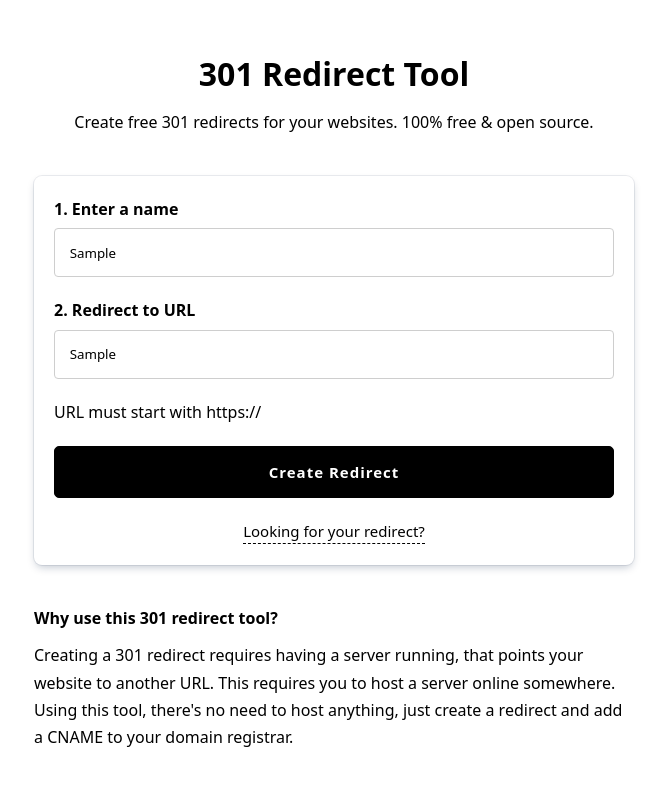
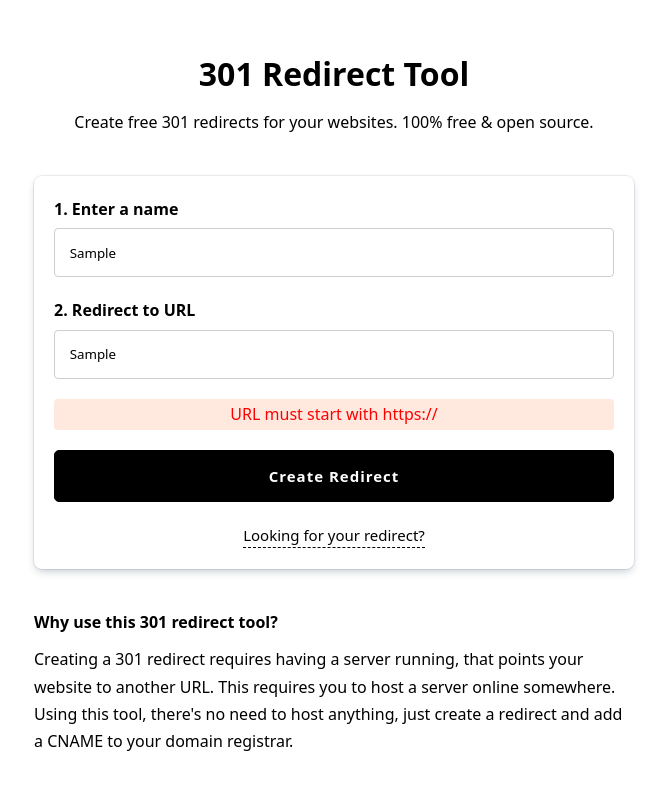
Before and after one commit to timb-103/301-redirect, a Nuxt app: page / in a window 1280 px wide. Both pictures are taken after typing "Sample", "Sample" into the empty fields and a click on the button "Create Redirect". Shown: the top 790 px of the page, without its empty margins (306-973 px from the left). Built offline with nearby package versions, Linux system fonts and the light colour scheme.

Commit message:
Added error css

```diff
--- a/pages/index.vue
+++ b/pages/index.vue
@@ -16,7 +16,7 @@
           <label>2. Redirect to URL</label>
           <input type="text" v-model="url" placeholder="Enter a URL to redirect to, eg: https://acme.com" />
         </div>
-        <p v-if="errors">{{ errors }}</p>
+        <p class="errors" v-if="errors">{{ errors }}</p>
         <button type="submit" :disabled="loading" class="button">Create Redirect</button>
       </form>
 
@@ -46,7 +46,7 @@
         <a href="" @click.prevent="showSearch = !showSearch">Looking for your redirect?</a>
         <div class="search" v-if="showSearch">
           <input type="text" v-model="searchQuery" placeholder="Enter your redirect subdomain/name, eg. acme" />
-          <p v-if="searchErrors">{{ searchErrors }}</p>
+          <p class="errors" v-if="searchErrors">{{ searchErrors }}</p>
           <button class="button" @click="search()" :disabled="loading">Search</button>
         </div>
       </div>
@@ -62,15 +62,6 @@
           a redirect and add a CNAME to your domain registrar.
         </p>
       </div>
-      <!-- <div>
-        <p class="info-title">How does it work?</p>
-        <ol>
-          <li>Create a redirect in the form above</li>
-          <li>Add the CNAME record pointing to your website (it will show after you create a redirect)</li>
-          <li>Wait for it to propogate, it can take up to 24 hours but usually much faster.</li>
-        </ol>
-        <p>Now, all the traffic to your website will get 301 redirected to your URL.</p>
-      </div> -->
     </div>
   </div>
 </template>
@@ -88,20 +79,17 @@ const subdomainHost = useSubdomain()
 if (subdomainHost) {
   // find the redirect
   const { data } = await useAsyncData('subdomain', async () => {
-    console.log('useasyncdata request:', subdomainHost)
     const response = await $fetch('/api/redirects/redirect', {
       method: 'POST',
       body: {
         subdomain: subdomainHost,
       },
     })
-    console.log('response:', response)
     return response?.url || null
   })
 
   // redirect if redirect found
   if (data.value) {
-    console.log('navigating to:', data.value)
     navigateTo(data.value, { external: true, redirectCode: 301 })
   }
 
@@ -212,7 +200,6 @@ function isValidURL(input: string): boolean {
 }
 
 function openURL(value: string) {
-  console.log(value)
   window.open(value, '_blank')
 }
 
@@ -230,22 +217,17 @@ body {
     Noto Sans, sans-serif, Apple Color Emoji, Segoe UI Emoji, Segoe UI Symbol, Noto Color Emoji;
   line-height: 1.7em;
 }
-p {
-  margin: 0;
-}
 </style>
 
 <style scoped>
+/** Containers */
 .container {
   max-width: 600px;
   margin: 60px auto;
   border: 1px solid var(--grey);
 }
 
-.title {
-  text-align: center;
-}
-
+/** Anchor Links */
 a {
   color: #000;
   border-bottom: 1px dashed #000;
@@ -257,6 +239,16 @@ a:hover {
   border-bottom: 1px solid #000;
 }
 
+/** Text */
+
+p {
+  margin: 0;
+}
+.title {
+  text-align: center;
+}
+
+/** Forms & Inputs */
 .form-container {
   display: flex;
   flex-direction: column;
@@ -291,6 +283,7 @@ input {
   box-sizing: border-box;
 }
 
+/** Buttons */
 .button {
   background: #000;
   color: #fff;
@@ -312,6 +305,8 @@ input {
 button:disabled {
   opacity: 0.4;
 }
+
+/** Code Blocks */
 code {
   background: #fff;
   border-radius: 3px;
@@ -367,13 +362,10 @@ li + li {
 
 /** Info */
 .info {
-  /* background: #fafafa; */
-  /* border-radius: 8px; */
   margin-top: 40px;
   display: flex;
   flex-direction: column;
   gap: 20px;
-  /* padding: 10px; */
 }
 .info > div {
   display: flex;
@@ -386,4 +378,13 @@ li + li {
 .info-title {
   font-weight: 600;
 }
+
+/** Errors */
+.errors {
+  background: #ffe8de;
+  border-radius: 4px;
+  color: red;
+  text-align: center;
+  padding: 2px 8px;
+}
 </style>
```
